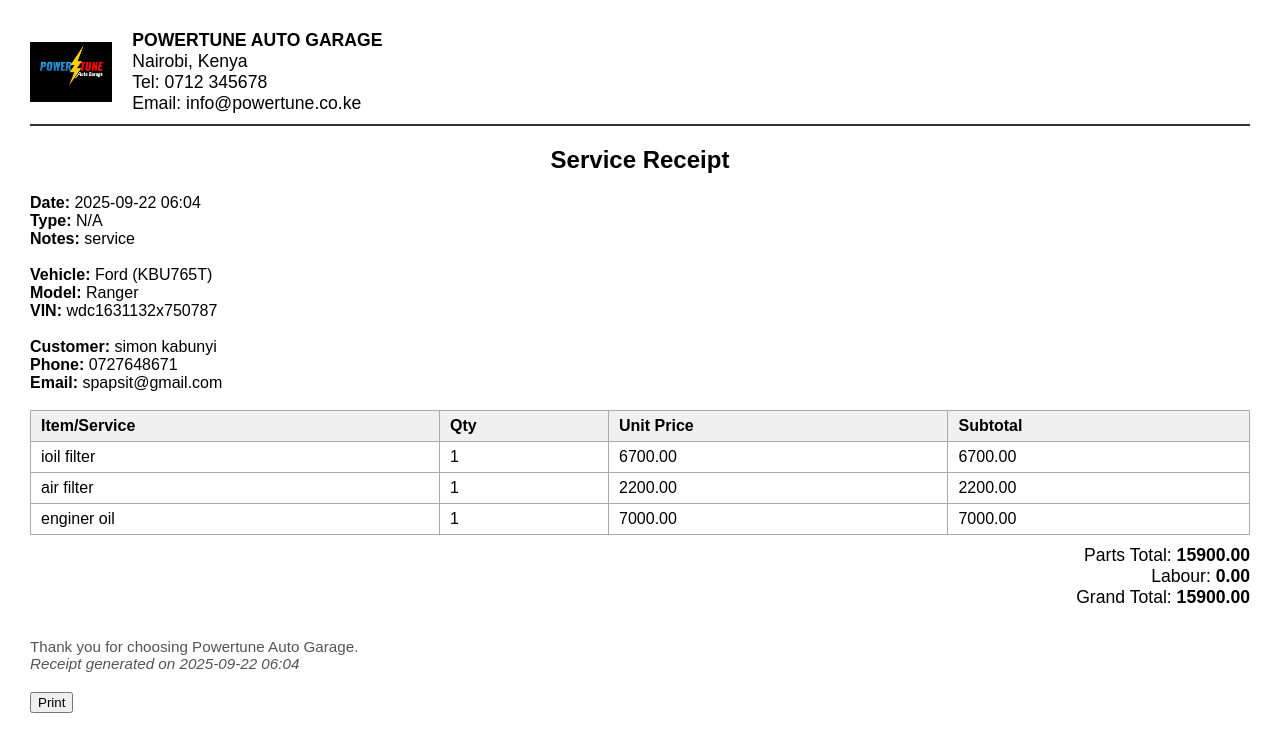
After one commit to hubtronics/garagesystem, a Flask app: page /visit/1/print in a window 1280 px wide. The commit adds this page. Shown: the top 752 px of the page. Run offline with Flask 3, Linux system fonts and the light colour scheme; a user stored in the database is signed in.

```diff
--- a/app.py
+++ b/app.py
@@ -6,6 +6,7 @@ from flask import send_file
 import io
 from reportlab.lib.pagesizes import letter
 from reportlab.pdfgen import canvas
+from datetime import datetime
 
 app = Flask(__name__)
 app.config['SECRET_KEY'] = 'your_secret_key_here'
@@ -58,6 +59,21 @@ class Customer(db.Model):
     phone = db.Column(db.String(20), nullable=False)
     email = db.Column(db.String(100), nullable=False)
 
+class ServiceVisit(db.Model):
+    id = db.Column(db.Integer, primary_key=True)
+    vehicle_id = db.Column(db.Integer, db.ForeignKey('vehicle.id'), nullable=False)
+    date = db.Column(db.DateTime, nullable=False, default=datetime.utcnow)
+    notes = db.Column(db.String(255))
+    visit_type = db.Column(db.String(100))  # e.g., Service, Battery Change, etc.
+    labour = db.Column(db.Float, default=0.0)
+    items = db.relationship('ServiceItem', backref='visit', lazy=True)
+
+class ServiceItem(db.Model):
+    id = db.Column(db.Integer, primary_key=True)
+    visit_id = db.Column(db.Integer, db.ForeignKey('service_visit.id'), nullable=False)
+    item_name = db.Column(db.String(100), nullable=False)
+    quantity = db.Column(db.Integer, nullable=False, default=1)
+    price = db.Column(db.Float, nullable=False, default=0.0)
 
 # Create default admin and initialize DB at startup
 def create_admin():
@@ -134,20 +150,8 @@ def vehicles():
 @login_required
 def vehicle_detail(vehicle_id):
     v = Vehicle.query.get_or_404(vehicle_id)
-    if request.method == 'POST':
-        from datetime import datetime
-        date = request.form['date']
-        description = request.form['description']
-        technician = request.form['technician']
-        new_record = VehicleHistory(vehicle_id=vehicle_id, date=date, description=description, technician=technician, timestamp=datetime.now())
-        db.session.add(new_record)
-        db.session.commit()
-        flash('New record added to vehicle history!', 'success')
-        return redirect(url_for('vehicle_detail', vehicle_id=vehicle_id))
-    # Get all history entries for this vehicle, ordered by date descending
-    history_entries = VehicleHistory.query.filter_by(vehicle_id=vehicle_id).order_by(VehicleHistory.date.desc()).all()
-    quotes = []  # Placeholder for quotes, to be implemented
-    return render_template('vehicle_detail.html', vehicle=v, quotes=quotes, history_entries=history_entries)
+    visits = ServiceVisit.query.filter_by(vehicle_id=vehicle_id).order_by(ServiceVisit.date.desc()).all()
+    return render_template('vehicle_detail.html', vehicle=v, visits=visits)
 
 @app.route('/vehicles/add', methods=['GET', 'POST'])
 @login_required
@@ -348,6 +352,58 @@ def vehicle_report(vehicle_id):
     buffer.seek(0)
     return send_file(buffer, as_attachment=True, download_name=f'vehicle_{v.plate}_report.pdf', mimetype='application/pdf')
 
+@app.route('/vehicles/<int:vehicle_id>/add_visit', methods=['GET', 'POST'])
+@login_required
+def add_visit(vehicle_id):
+    v = Vehicle.query.get_or_404(vehicle_id)
+    if request.method == 'POST':
+        notes = request.form['notes']
+        items = []
+        # Collect dynamic items from the form
+        item_names = request.form.getlist('item_name')
+        quantities = request.form.getlist('quantity')
+        prices = request.form.getlist('price')
+        visit = ServiceVisit(vehicle_id=vehicle_id, notes=notes)
+        db.session.add(visit)
+        db.session.flush()  # Get visit.id before commit
+        for name, qty, price in zip(item_names, quantities, prices):
+            if name.strip():
+                item = ServiceItem(
+                    visit_id=visit.id,
+                    item_name=name.strip(),
+                    quantity=int(qty) if qty else 1,
+                    price=float(price) if price else 0.0
+                )
+                db.session.add(item)
+        db.session.commit()
+        flash('Service visit added!', 'success')
+        return redirect(url_for('vehicle_detail', vehicle_id=vehicle_id))
+    return render_template('add_visit.html', vehicle=v)
+
+@app.route('/visit/<int:visit_id>/print')
+@login_required
+def print_visit(visit_id):
+    visit = ServiceVisit.query.get_or_404(visit_id)
+    vehicle = Vehicle.query.get_or_404(visit.vehicle_id)
+    customer = vehicle.customer
+    items = visit.items
+
+    # Calculate totals
+    parts_total = sum(item.quantity * item.price for item in items)
+    labour = visit.labour or 0
+    grand_total = parts_total + labour
+
+    return render_template(
+        'print_visit.html',
+        visit=visit,
+        vehicle=vehicle,
+        customer=customer,
+        items=items,
+        parts_total=parts_total,
+        labour=labour,
+        grand_total=grand_total
+    )
+
 if __name__ == '__main__':
     create_admin()
     # Set debug=False for production. Set to True only for local testing.
--- /dev/null
+++ b/emauils.txt
@@ -0,0 +1,3 @@
+Type: TXT
+Name: @
+Value: v=spf1 include:safaricombusiness.co.ke ~all
--- a/templates/dashboard.html
+++ b/templates/dashboard.html
@@ -10,7 +10,7 @@
     <nav class="navbar navbar-expand-lg navbar-dark bg-dark">
         <div class="container-fluid">
             <a class="navbar-brand" href="{{ url_for('dashboard') }}">
-                <img src="{{ url_for('static', filename='powertune.jpg') }}" alt="Powertune Logo" style="height:40px;vertical-align:middle;"> Powertune Garage App
+                <img src="{{ url_for('static', filename='powertune.jpg') }}" alt="Powertune Logo" style="height:40px;vertical-align:middle;"> Garage App
             </a>
             <button class="navbar-toggler" type="button" data-bs-toggle="collapse" data-bs-target="#navbarNav" aria-controls="navbarNav" aria-expanded="false" aria-label="Toggle navigation">
                 <span class="navbar-toggler-icon"></span>
--- /dev/null
+++ b/templates/print_visit.html
@@ -0,0 +1,83 @@
+<!DOCTYPE html>
+<html lang="en">
+<head>
+    <meta charset="UTF-8">
+    <title>Service Receipt - {{ vehicle.plate }}</title>
+    <meta name="viewport" content="width=device-width, initial-scale=1">
+    <style>
+        body { font-family: Arial, sans-serif; margin: 30px; }
+        .header { display: flex; align-items: center; border-bottom: 2px solid #333; padding-bottom: 10px; margin-bottom: 20px; }
+        .logo { height: 60px; margin-right: 20px; }
+        .garage-details { font-size: 1.1em; }
+        .section { margin-bottom: 18px; }
+        .table { width: 100%; border-collapse: collapse; margin-bottom: 10px; }
+        .table th, .table td { border: 1px solid #aaa; padding: 6px 10px; text-align: left; }
+        .table th { background: #f0f0f0; }
+        .summary { font-size: 1.1em; }
+        .right { text-align: right; }
+        @media print {
+            .no-print { display: none; }
+            body { margin: 0; }
+        }
+    </style>
+</head>
+<body>
+    <div class="header">
+        <img src="{{ url_for('static', filename='powertune.jpg') }}" alt="Logo" class="logo">
+        <div class="garage-details">
+            <strong>POWERTUNE AUTO GARAGE</strong><br>
+            Nairobi, Kenya<br>
+            Tel: 0712 345678<br>
+            Email: info@powertune.co.ke
+        </div>
+    </div>
+    <h2 style="text-align:center;">Service Receipt</h2>
+    <div class="section">
+        <strong>Date:</strong> {{ visit.date.strftime('%Y-%m-%d %H:%M') }}<br>
+        <strong>Type:</strong> {{ visit.visit_type or 'N/A' }}<br>
+        <strong>Notes:</strong> {{ visit.notes or '-' }}
+    </div>
+    <div class="section">
+        <strong>Vehicle:</strong> {{ vehicle.name }} ({{ vehicle.plate }})<br>
+        <strong>Model:</strong> {{ vehicle.model }}<br>
+        <strong>VIN:</strong> {{ vehicle.vin_number or '-' }}
+    </div>
+    <div class="section">
+        <strong>Customer:</strong> {{ customer.name }}<br>
+        <strong>Phone:</strong> {{ customer.phone }}<br>
+        <strong>Email:</strong> {{ customer.email }}
+    </div>
+    <div class="section">
+        <table class="table">
+            <thead>
+                <tr>
+                    <th>Item/Service</th>
+                    <th>Qty</th>
+                    <th>Unit Price</th>
+                    <th>Subtotal</th>
+                </tr>
+            </thead>
+            <tbody>
+                {% for item in items %}
+                <tr>
+                    <td>{{ item.item_name }}</td>
+                    <td>{{ item.quantity }}</td>
+                    <td>{{ "%.2f"|format(item.price) }}</td>
+                    <td>{{ "%.2f"|format(item.quantity * item.price) }}</td>
+                </tr>
+                {% endfor %}
+            </tbody>
+        </table>
+        <div class="summary right">
+            <div>Parts Total: <strong>{{ "%.2f"|format(parts_total) }}</strong></div>
+            <div>Labour: <strong>{{ "%.2f"|format(labour) }}</strong></div>
+            <div>Grand Total: <strong>{{ "%.2f"|format(grand_total) }}</strong></div>
+        </div>
+    </div>
+    <div style="margin-top:30px; font-size:0.95em; color:#555;">
+        Thank you for choosing Powertune Auto Garage.<br>
+        <span style="font-style:italic;">Receipt generated on {{ visit.date.strftime('%Y-%m-%d %H:%M') }}</span>
+    </div>
+    <button class="no-print" onclick="window.print()" style="margin-top:20px;">Print</button>
+</body>
+</html>
```
Also changed, not shown: templates/add_visit.html (added, +49 -0 lines), templates/vehicle_detail.html (+43 -13 lines), instance/garage.db.
